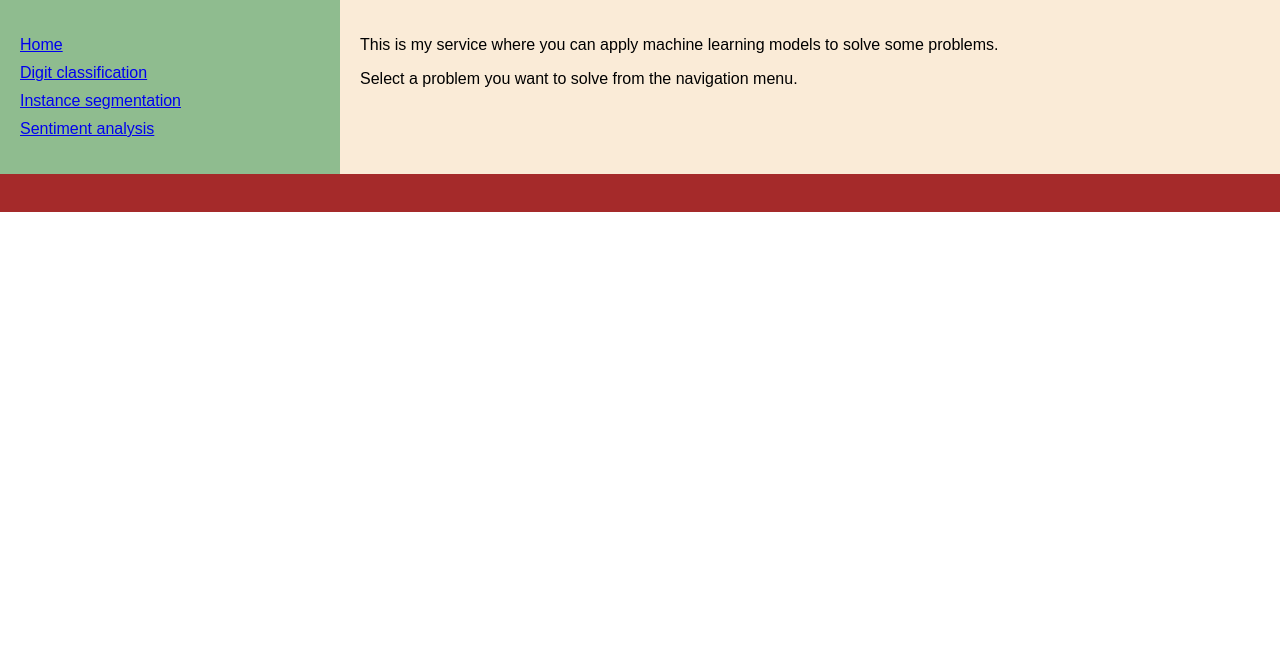
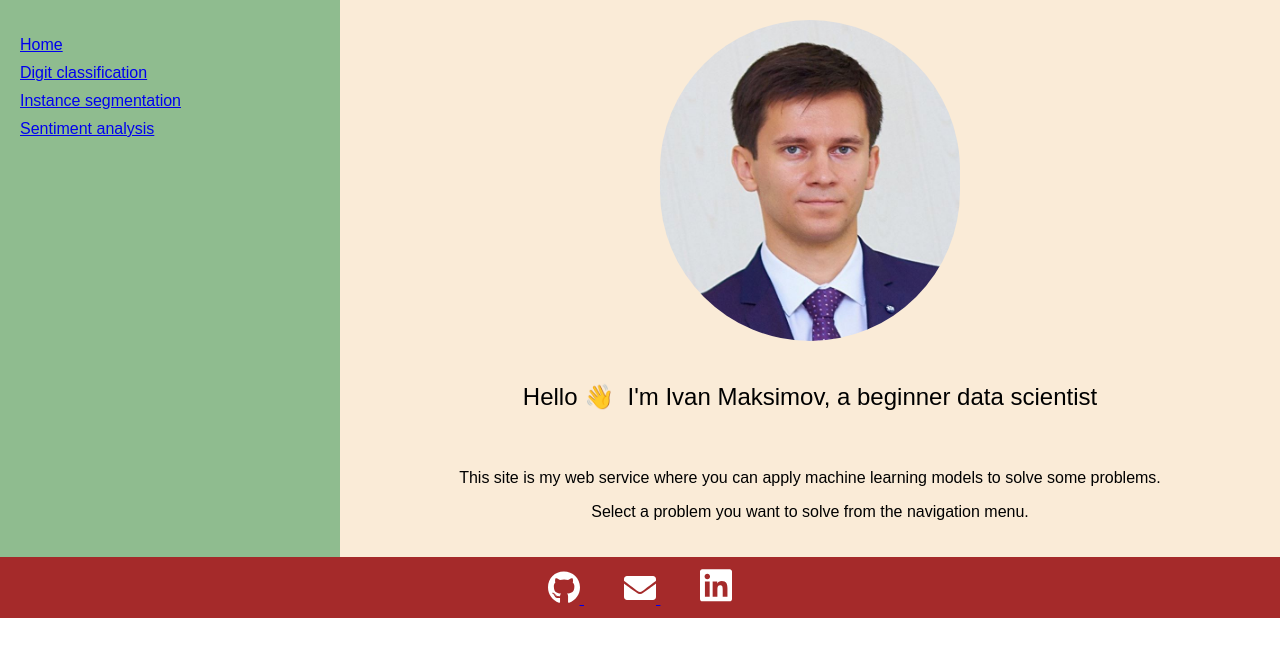
Before and after one commit to ivan-kud/ml-service, a FastAPI app: page / in a window 1280 px wide. Shown: the part 100-757 px from the top of the page. Run offline with FastAPI, Linux system fonts and the light colour scheme.

Commit message:
add my photo and links

```diff
--- a/app/templates/pages/index.html
+++ b/app/templates/pages/index.html
@@ -5,6 +5,10 @@
 {% block header %}<h1>Home Page</h1>{% endblock %}
 
 {% block page_content %}
-<p>This is my service where you can apply machine learning models to solve some problems.</p>
-<p>Select a problem you want to solve from the navigation menu.</p>
+<img src="/static/images/avatar.jpg" alt="My photo" style="display:block; margin-left:auto; margin-right:auto; max-width:300px; border-radius:9999px;">
+<br>
+<p style="font-size:24px; text-align: center;">Hello 👋&nbsp&nbspI&#x27;m Ivan Maksimov, a beginner data scientist</p>
+<br>
+<p style="text-align: center;">This site is my web service where you can apply machine learning models to solve some problems.</p>
+<p style="text-align: center;">Select a problem you want to solve from the navigation menu.</p>
 {% endblock %}
--- a/app/templates/shared/base.html
+++ b/app/templates/shared/base.html
@@ -5,8 +5,8 @@
     <meta charset="UTF-8">
     <meta name="viewport" content="width=device-width, initial-scale=1.0">
     <title>{% block title %}{% endblock %}</title>
-    <link rel="icon" type="image/x-icon" href="/static/images/favicon.ico">
-    <link rel="stylesheet" type="text/css" href="/static/css/styles.css">
+    <link rel="icon" href="/static/images/favicon.png">
+    <link rel="stylesheet" href="/static/css/styles.css">
 </head>
 
 <body>
@@ -23,7 +23,28 @@
     </section>
 
     <footer>
-        {% block footer %}{% endblock %}&nbsp
+        {% block footer %}{% endblock %}
+
+        <div>
+            <a href="https://github.com/ivan-kud" target="_blank" style="margin: 5px 20px;">
+                <svg aria-labelledby="svg-github" viewBox="0 0 496 512" width="32" role="img" xmlns="http://www.w3.org/2000/svg">
+                    <title id="svg-github">GitHub</title>
+                    <path fill="white" d="M165.9 397.4c0 2-2.3 3.6-5.2 3.6-3.3.3-5.6-1.3-5.6-3.6 0-2 2.3-3.6 5.2-3.6 3-.3 5.6 1.3 5.6 3.6zm-31.1-4.5c-.7 2 1.3 4.3 4.3 4.9 2.6 1 5.6 0 6.2-2s-1.3-4.3-4.3-5.2c-2.6-.7-5.5.3-6.2 2.3zm44.2-1.7c-2.9.7-4.9 2.6-4.6 4.9.3 2 2.9 3.3 5.9 2.6 2.9-.7 4.9-2.6 4.6-4.6-.3-1.9-3-3.2-5.9-2.9zM244.8 8C106.1 8 0 113.3 0 252c0 110.9 69.8 205.8 169.5 239.2 12.8 2.3 17.3-5.6 17.3-12.1 0-6.2-.3-40.4-.3-61.4 0 0-70 15-84.7-29.8 0 0-11.4-29.1-27.8-36.6 0 0-22.9-15.7 1.6-15.4 0 0 24.9 2 38.6 25.8 21.9 38.6 58.6 27.5 72.9 20.9 2.3-16 8.8-27.1 16-33.7-55.9-6.2-112.3-14.3-112.3-110.5 0-27.5 7.6-41.3 23.6-58.9-2.6-6.5-11.1-33.3 2.6-67.9 20.9-6.5 69 27 69 27 20-5.6 41.5-8.5 62.8-8.5s42.8 2.9 62.8 8.5c0 0 48.1-33.6 69-27 13.7 34.7 5.2 61.4 2.6 67.9 16 17.7 25.8 31.5 25.8 58.9 0 96.5-58.9 104.2-114.8 110.5 9.2 7.9 17 22.9 17 46.4 0 33.7-.3 75.4-.3 83.6 0 6.5 4.6 14.4 17.3 12.1C428.2 457.8 496 362.9 496 252 496 113.3 383.5 8 244.8 8zM97.2 352.9c-1.3 1-1 3.3.7 5.2 1.6 1.6 3.9 2.3 5.2 1 1.3-1 1-3.3-.7-5.2-1.6-1.6-3.9-2.3-5.2-1zm-10.8-8.1c-.7 1.3.3 2.9 2.3 3.9 1.6 1 3.6.7 4.3-.7.7-1.3-.3-2.9-2.3-3.9-2-.6-3.6-.3-4.3.7zm32.4 35.6c-1.6 1.3-1 4.3 1.3 6.2 2.3 2.3 5.2 2.6 6.5 1 1.3-1.3.7-4.3-1.3-6.2-2.2-2.3-5.2-2.6-6.5-1zm-11.4-14.7c-1.6 1-1.6 3.6 0 5.9 1.6 2.3 4.3 3.3 5.6 2.3 1.6-1.3 1.6-3.9 0-6.2-1.4-2.3-4-3.3-5.6-2z"></path>
+                </svg>
+            </a>
+            <a href="mailto:ivan.kudashkin@gmail.com" target="_blank" style="margin: 5px 20px;">
+                <svg aria-labelledby="svg-email" viewBox="0 0 512 512" width="32" role="img" xmlns="http://www.w3.org/2000/svg">
+                    <title id="svg-email">Email</title>
+                    <path fill="white" d="M502.3 190.8c3.9-3.1 9.7-.2 9.7 4.7V400c0 26.5-21.5 48-48 48H48c-26.5 0-48-21.5-48-48V195.6c0-5 5.7-7.8 9.7-4.7 22.4 17.4 52.1 39.5 154.1 113.6 21.1 15.4 56.7 47.8 92.2 47.6 35.7.3 72-32.8 92.3-47.6 102-74.1 131.6-96.3 154-113.7zM256 320c23.2.4 56.6-29.2 73.4-41.4 132.7-96.3 142.8-104.7 173.4-128.7 5.8-4.5 9.2-11.5 9.2-18.9v-19c0-26.5-21.5-48-48-48H48C21.5 64 0 85.5 0 112v19c0 7.4 3.4 14.3 9.2 18.9 30.6 23.9 40.7 32.4 173.4 128.7 16.8 12.2 50.2 41.8 73.4 41.4z"></path>
+                </svg>
+            </a>
+            <a href="https://linkedin.com/in/ivan-maksimov-" target="_blank" style="margin: 5px 20px;">
+                <svg aria-labelledby="svg-linkedin" viewBox="0 0 448 512" width="32" role="img" xmlns="http://www.w3.org/2000/svg">
+                    <title id="svg-linkedin">LinkedIn</title>
+                    <path fill="white" d="M416 32H31.9C14.3 32 0 46.5 0 64.3v383.4C0 465.5 14.3 480 31.9 480H416c17.6 0 32-14.5 32-32.3V64.3c0-17.8-14.4-32.3-32-32.3zM135.4 416H69V202.2h66.5V416zm-33.2-243c-21.3 0-38.5-17.3-38.5-38.5S80.9 96 102.2 96c21.2 0 38.5 17.3 38.5 38.5 0 21.3-17.2 38.5-38.5 38.5zm282.1 243h-66.4V312c0-24.8-.5-56.7-34.5-56.7-34.6 0-39.9 27-39.9 54.9V416h-66.4V202.2h63.7v29.2h.9c8.9-16.8 30.6-34.5 62.9-34.5 67.2 0 79.7 44.3 79.7 101.9V416z"></path>
+                </svg>
+            </a>
+        </div>
     </footer>
 
     {% block scripts %}{% endblock %}
```
Also changed, not shown: app/static/images/avatar.jpg (added), app/static/images/favicon.ico (deleted), app/static/images/favicon.png (added).
